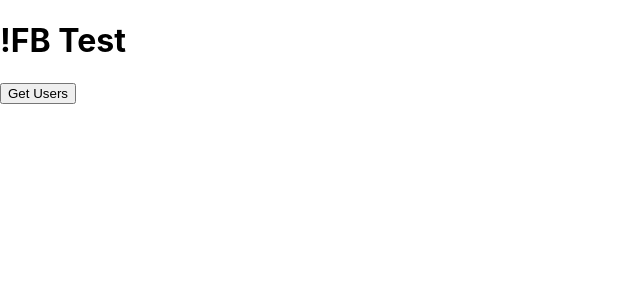
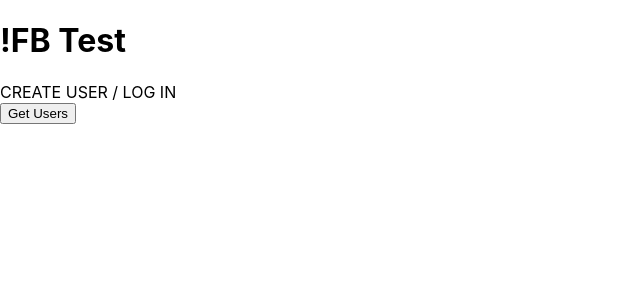
Before and after one commit to sharonmertens/notfb_frontend, a React (Create React App) app: page / in a window 1280 px wide. Shown: the top 300 px of the page, without its empty margins (0-640 px from the left). Built offline with nearby package versions, Linux system fonts and the light colour scheme.

Commit message:
initial dashboard and authentication components connected to App.js

```diff
--- a/src/App.js
+++ b/src/App.js
@@ -1,9 +1,13 @@
-import React, { Component } from 'react';
-
+import React, { Component } from 'react'
+import Dashboard from './components/dashboard'
+import Authentication from './components/authentication'
 
 class App extends Component {
   constructor(props) {
     super(props)
+    this.state = {
+      loggedIn: false
+    }
   }
 
   fetchTasks = () => {
@@ -18,6 +22,17 @@ class App extends Component {
     return (
       <div className="main-container">
         <h1>!FB Test</h1>
+
+        {this.state.loggedIn ?
+          <div>
+            <Dashboard />
+          </div>
+          :
+          <div>
+            <Authentication/>
+          </div>
+        }
+
         <button onClick={this.fetchTasks}>Get Users</button>
       </div>
     );
--- /dev/null
+++ b/src/components/authentication.js
@@ -0,0 +1,15 @@
+import React, { Component } from 'react'
+
+class Authentication extends Component {
+
+  render() {
+    return (
+      <div>
+        CREATE USER / LOG IN
+      </div>
+    )
+  }
+
+}
+
+export default Authentication
--- /dev/null
+++ b/src/components/dashboard.js
@@ -0,0 +1,13 @@
+import React, {Component} from 'react'
+
+class Dashboard extends Component {
+  render() {
+    return (
+      <div>
+        DASHBOARD
+      </div>
+    )
+  }
+}
+
+export default Dashboard
```
